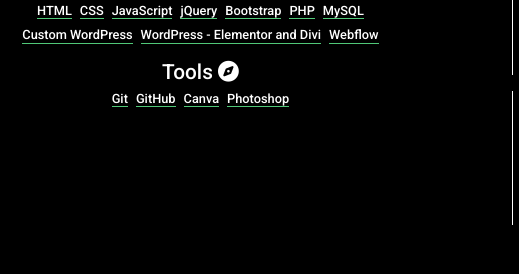
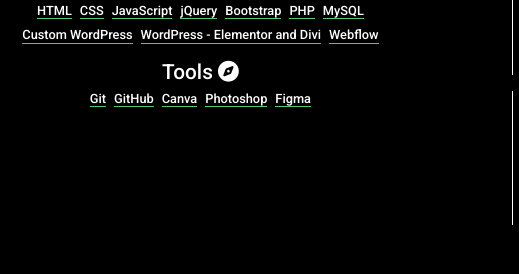
Before and after one commit to arijit2024/portfolio, a website: page index.html in a window 1280 px wide. Shown: the part 526-800 px from the top of the page, 0-519 px from the left. Drawn offline with nearby package versions, Linux system fonts and the light colour scheme.

Commit message:
Add Figma to the list of tools

```diff
--- a/index.html
+++ b/index.html
@@ -61,7 +61,7 @@
                 <h4>GitHub</h4>
                 <h4>Canva</h4>
                 <h4>Photoshop</h4>
-
+           <h4>Figma</h4>
               </div>
             </div>
           </div>
```
